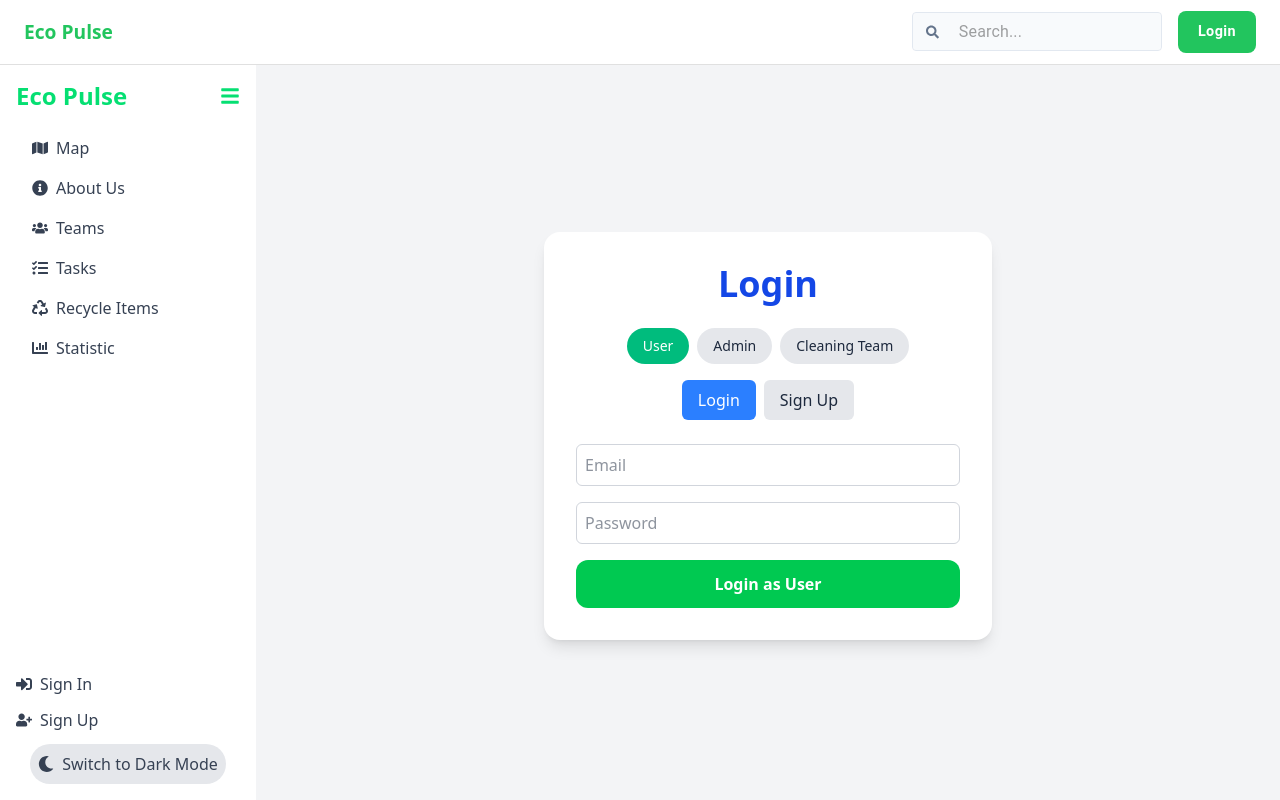
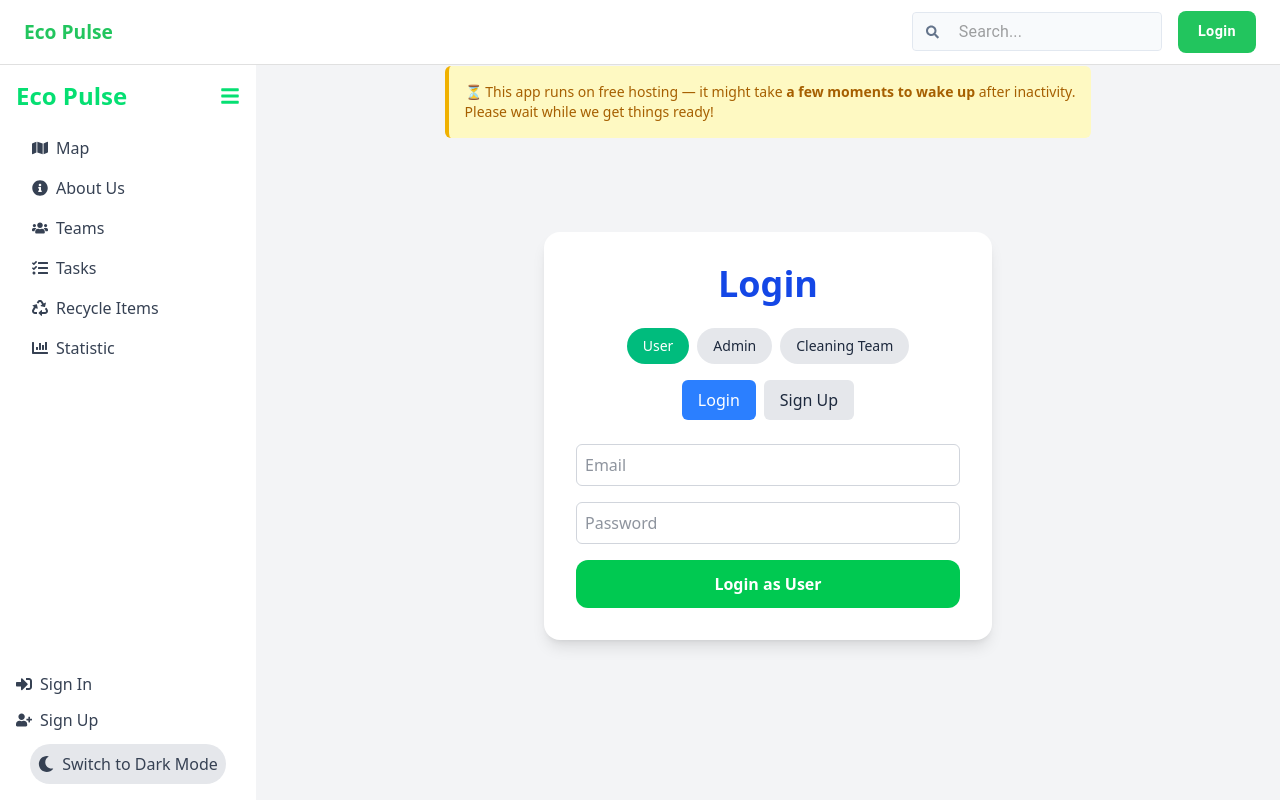
Before and after one commit to Shivam-821/Eco-Pulse, a React (Vite) app in the folder frontend/: page /auth in a window 1280 px wide. Built offline with nearby package versions, Linux system fonts and the light colour scheme.

Commit message:
added about spinup message and added button enable disable feature

```diff
--- a/frontend/src/pages/Auth.jsx
+++ b/frontend/src/pages/Auth.jsx
@@ -11,6 +11,14 @@ const Auth = () => {
   const [mode, setMode] = useState("login");
   const [locating, setLocating] = useState(false);
   const [verifiedUser, setVerifiedUser] = useState(null);
+  const [showNotice, setShowNotice] = useState(() => {
+    return sessionStorage.getItem("seenWakeMessage") ? false : true;
+  });
+  const [enabled, setEnabled] = useState(true);
+
+  useEffect(() => {
+    if (showNotice) sessionStorage.setItem("seenWakeMessage", "true");
+  }, [showNotice]);
 
   const token = localStorage.getItem("accessToken");
 
@@ -105,9 +113,26 @@ const Auth = () => {
   const handleChange = (e) => {
     setForm({ ...form, [e.target.name]: e.target.value });
   };
+  const emailRegex = /^[a-zA-Z0-9._%+-]+@[a-zA-Z0-9.-]+\.[a-zA-Z]{2,}$/;
+  const phoneRegex = /^[6-9]\d{9}$/;
 
   const handleSubmit = async (e) => {
     e.preventDefault();
+
+    setEnabled(false);
+    if (!emailRegex.test(form.email)) {
+      notifyError("Please enter a valid email address.");
+      return;
+    }
+
+    if ((role === "user" || role === "team") && mode === "signup") {
+      if (!phoneRegex.test(form.phone)) {
+        notifyError(
+          "Please enter a valid 10-digit phone number starting with 6–9."
+        );
+        return;
+      }
+    }
 
     let endpoint = "";
     if (role === "admin") {
@@ -121,7 +146,11 @@ const Auth = () => {
       }
       endpoint = `api/auth/team/${mode}`;
     }
-    if (role === "team" && mode === "signup" && (verifiedUser?.role !== "admin" || !verifiedUser.role)) {
+    if (
+      role === "team" &&
+      mode === "signup" &&
+      (verifiedUser?.role !== "admin" || !verifiedUser.role)
+    ) {
       notifyError("Admin is required to Register Cleaning Team");
       return;
     }
@@ -149,10 +178,14 @@ const Auth = () => {
         );
         setTimeout(() => navigate("/map"), 1000);
       } else {
+        console.error(error);
         notifyError(res.data?.message || "Request failed");
       }
     } catch (error) {
+      console.log(error);
       notifyError(error.response?.data?.message || error.message);
+    } finally {
+      setEnabled(true);
     }
   };
 
@@ -176,8 +209,17 @@ const Auth = () => {
     "mt-1 block w-full rounded-md border-gray-300 shadow-sm outline-none bg-gray-200 dark:bg-slate-600 dark:text-slate-400 cursor-not-allowed";
 
   return (
-    <div className="min-h-screen flex items-center justify-center bg-gray-100 dark:bg-slate-900 px-4 pt-10">
+    <div className="min-h-screen flex items-center justify-center bg-gray-100 dark:bg-slate-900 px-4 pt-10 relative">
       <ToastContainer />
+      {showNotice && (
+        <div className="bg-yellow-100 border-l-4 border-yellow-500 text-yellow-700 p-4 mb-4 rounded-md dark:bg-yellow-800 dark:text-yellow-100 dark:border-yellow-400 absolute top-[49.7px]">
+          <p className="text-sm">
+            ⏳ This app runs on free hosting — it might take{" "}
+            <strong>a few moments to wake up</strong> after inactivity. <br />
+            Please wait while we get things ready!
+          </p>
+        </div>
+      )}
       <div className="bg-white dark:bg-slate-800 p-8 rounded-2xl shadow-lg w-full max-w-md text-slate-800 dark:text-slate-200">
         <h1 className="text-4xl font-bold mb-6 text-center text-blue-700 dark:text-green-400">
           {mode === "login" ? "Login" : "Sign Up"}
@@ -361,6 +403,7 @@ const Auth = () => {
           <button
             type="submit"
             className="w-full bg-green-500 text-white p-3 rounded-xl font-bold hover:bg-green-400 transition-colors duration-200"
+            disabled={!enabled}
           >
             {mode === "login" ? "Login" : "Signup"} as{" "}
             {role === "user"
@@ -368,6 +411,7 @@ const Auth = () => {
               : role === "admin"
               ? "Admin"
               : "Cleaning Team"}
+            {enabled ? "" : " ... "}
           </button>
         </form>
       </div>
```
